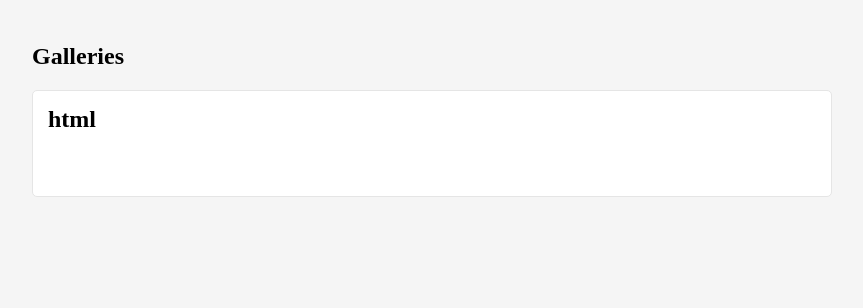
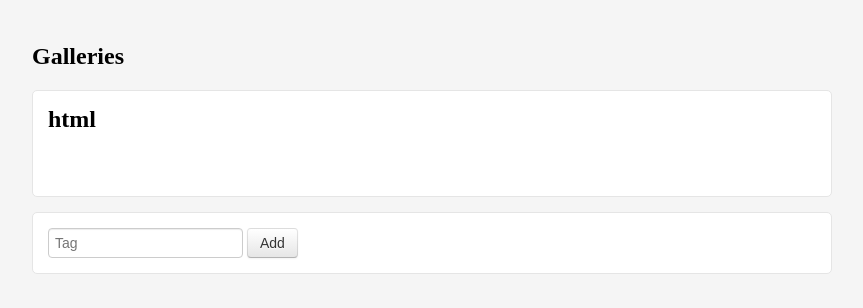
Before and after one commit to xpla-bot/generator-workshop-flickr-gallery-1, a plain HTML site: page index.html in a window 1280 px wide. Shown: the whole page, without its empty margins (208-1071 px from the left). Drawn offline with Linux system fonts and the light colour scheme.

Commit message:
Form [Form]

```diff
--- a/index.html
+++ b/index.html
@@ -8,24 +8,28 @@
     </head>
     <body>
         <div class="content">
-             <!--8/ We have all galleries in one section -->
-            <section>
+
+             <section>
                 <h1>Galleries</h1>
-                <!-- We have a gallery component -->
                 <div data-tag="html" class="gallery component">
-                    <!--3/ With header -->
                     <div class="gallery-header">
                         <h1 class="gallery-title">html</h1>
                     </div>
-                    <!--5/ And unordered list of images -->
                     <ul>
                         <li>
                             <img src="">
                         </li>
                     </ul>
                 </div>
+            </section>
 
-            </section>
+            <!-- Now let's add a new component for a form -->
+            <form class="form component">
+                <!-- We will get new gallery name from user -->
+                <input type="text" name="tag" placeholder="Tag"></input>
+                <!-- And we need a button to submit this form -->
+                <button>Add</button>
+            </form>
 
         </div>
     </body>
--- a/main.css
+++ b/main.css
@@ -31,7 +31,6 @@ img {
 	border-radius: 5px;
 }
 
-/*39/ Styles for nice images display */
 .gallery-header {
 	overflow: hidden;
 	margin: 0 0 10px;
@@ -70,3 +69,59 @@ img {
 	max-width: 172px;
 	vertical-align: middle;
 }
+
+/* New styles for a form input... */
+.form input[type=text] {
+	display: inline-block;
+	height: 20px;
+	padding: 4px 6px;
+	background: #fff;
+	border: 1px solid #ccc;
+	font-size: 14px;
+	line-height: 20px;
+	color: #555;
+	vertical-align: middle;
+
+	border-radius: 4px;
+
+	-webkit-box-shadow: inset 0 1px 1px rgba(0, 0, 0, 0.075);
+	-moz-box-shadow: inset 0 1px 1px rgba(0, 0, 0, 0.075);
+	box-shadow: inset 0 1px 1px rgba(0, 0, 0, 0.075);
+
+	-webkit-transition: border linear 0.2s, box-shadow linear 0.2s;
+	-moz-transition: border linear 0.2s, box-shadow linear 0.2s;
+	-o-transition: border linear 0.2s, box-shadow linear 0.2s;
+	transition: border linear 0.2s, box-shadow linear 0.2s;
+}
+/* ...and styles for a button */
+.form button {
+	display: inline-block;
+	padding: 4px 12px;
+	margin: 0;
+	font-size: 14px;
+	line-height: 20px;
+	color: #333333;
+	text-align: center;
+	text-shadow: 0 1px 1px rgba(255, 255, 255, 0.75);
+	vertical-align: top;
+	cursor: pointer;
+	background-color: #f5f5f5;
+	background-image: -moz-linear-gradient(top, #ffffff, #e6e6e6);
+	background-image: -webkit-gradient(linear, 0 0, 0 100%, from(#ffffff), to(#e6e6e6));
+	background-image: -webkit-linear-gradient(top, #ffffff, #e6e6e6);
+	background-image: -o-linear-gradient(top, #ffffff, #e6e6e6);
+	background-image: linear-gradient(to bottom, #ffffff, #e6e6e6);
+	background-repeat: repeat-x;
+	border: 1px solid #cccccc;
+	border-color: #e6e6e6 #e6e6e6 #bfbfbf;
+	border-color: rgba(0, 0, 0, 0.1) rgba(0, 0, 0, 0.1) rgba(0, 0, 0, 0.25);
+	border-bottom-color: #b3b3b3;
+	-webkit-border-radius: 4px;
+	-moz-border-radius: 4px;
+	border-radius: 4px;
+	filter: progid:DXImageTransform.Microsoft.gradient(startColorstr='#ffffffff', endColorstr='#ffe6e6e6', GradientType=0);
+	filter: progid:DXImageTransform.Microsoft.gradient(enabled=false);
+	-webkit-box-shadow: inset 0 1px 0 rgba(255, 255, 255, 0.2), 0 1px 2px rgba(0, 0, 0, 0.05);
+	-moz-box-shadow: inset 0 1px 0 rgba(255, 255, 255, 0.2), 0 1px 2px rgba(0, 0, 0, 0.05);
+	box-shadow: inset 0 1px 0 rgba(255, 255, 255, 0.2), 0 1px 2px rgba(0, 0, 0, 0.05);
+}
```
Also changed, not shown: _annotations.html (+2 -3 lines).
